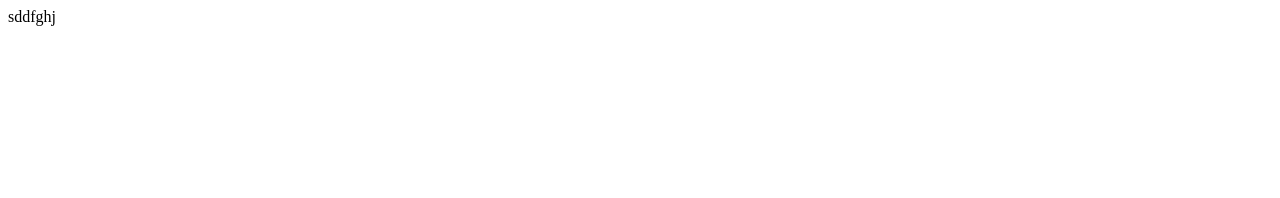
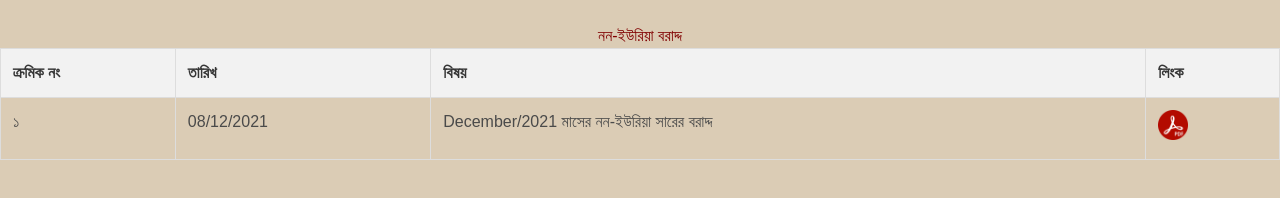
Before and after one commit to fertilizerreport/fertilizerreport.github.io, a plain HTML site: page non-urea.html in a window 1280 px wide. Drawn offline with nearby package versions, Linux system fonts and the light colour scheme.

Commit message:
Update non-urea.html

```diff
--- a/non-urea.html
+++ b/non-urea.html
@@ -1 +1,52 @@
-sddfghj
+
+<!DOCTYPE html>
+<html>
+  <head>
+  <meta charset="utf-8">
+		<meta http-equiv="X-UA-Compatible" content="IE=edge">
+		<meta name="viewport" content="width=device-width , initial-scale=1">
+		<link rel="stylesheet" type="text/css" href="https://cdnjs.cloudflare.com/ajax/libs/bulma/0.4.0/css/bulma.css">
+		<link rel="stylesheet" type="text/css" href="./css/index.css">
+		    <link rel="stylesheet" href="css/stylenav.css">
+
+
+
+
+    <title>Non Urea</title>
+
+
+</head>
+
+
+
+<body>
+ <br>
+
+
+
+  <h2 style="text-align: center;"><span style="color: #800000;">নন-ইউরিয়া বরাদ্দ</span></h2>
+  <div style="overflow-x:auto;">
+    <table border="1" align="center" table rules="all" style="width:100%" id="myTable">
+      <tr id="tr">
+
+       <tr>
+	    <th>ক্রমিক নং</th>
+        <th>তারিখ</th>
+        <th>বিষয়</th>
+		<th>লিংক</th>
+
+		</tr>
+
+
+        <tr>
+	    <td>১</td>
+	    <td>08/12/2021</td>
+	    <td>December/2021 মাসের নন-ইউরিয়া সারের বরাদ্দ</td>
+	    <td><a href= "https://drive.google.com/file/d/1zt7EUk9XhgycvEjL0hXfmkbDdexmOLW8/view?usp=sharing"><img src="./assets/pdf.png" width="30" height="30"></a></td>
+	</tr>
+
+      </tr>
+    </table>
+</body>
+
+</html>
```
